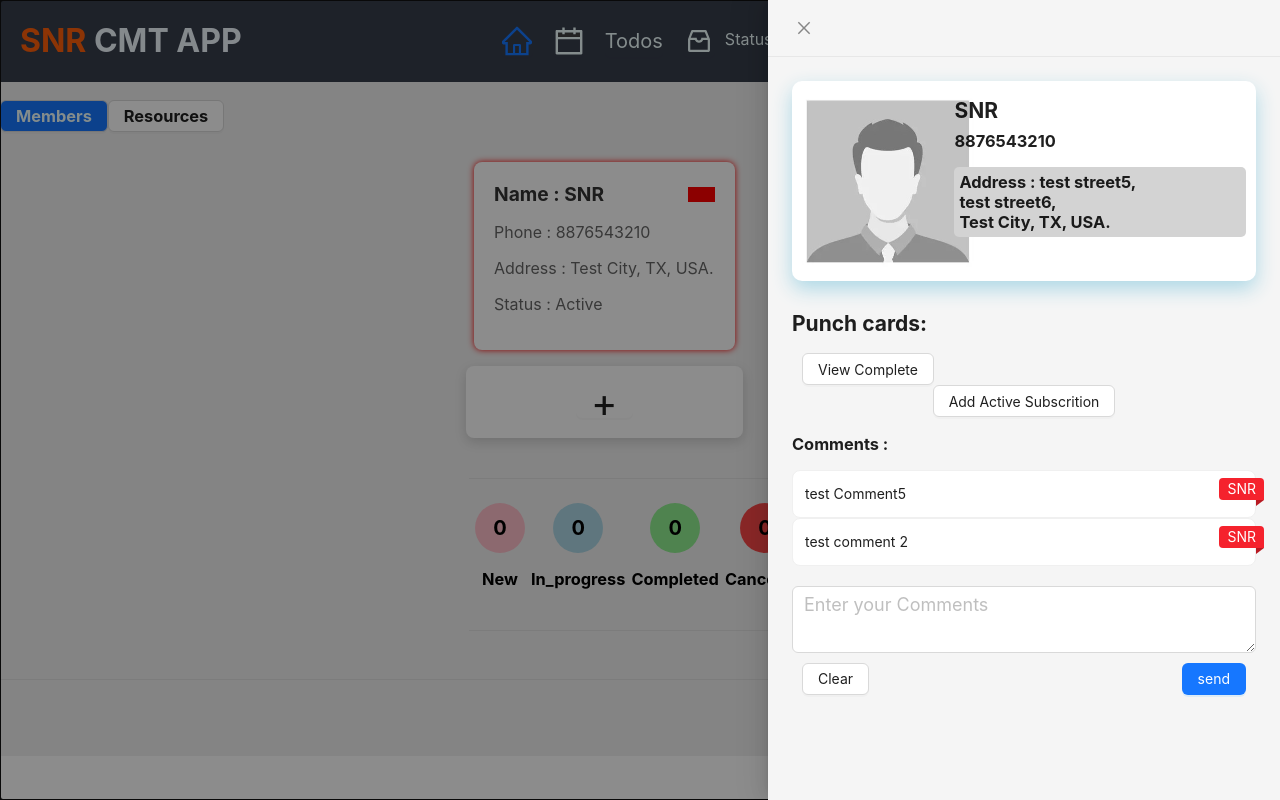
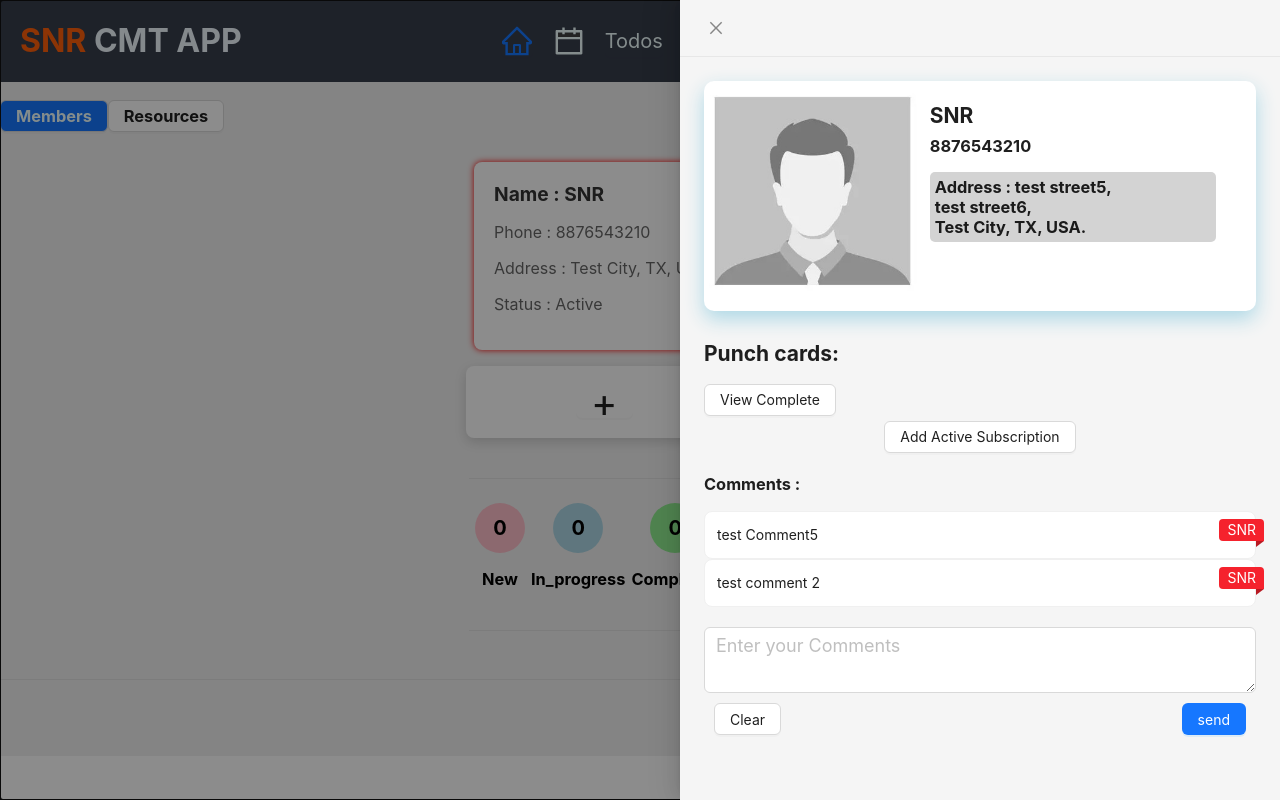
Before and after one commit to snrtrunksoft/snr-css-cmt_app, a React (Create React App) app: page / in a window 1280 px wide. Both pictures are taken after a click on the element 604 px from the left and 256 px from the top of the page. Built offline with nearby package versions, Linux system fonts and the light colour scheme.

Commit message:
adaptive_namecard - the changes for the adaptability of the name card has been made

```diff
--- a/src/NameCard.css
+++ b/src/NameCard.css
@@ -18,9 +18,8 @@
     color: #666;
 }
 
-.personalNameCard{
+.personalNameCard {
     width: 100%;
-    height: 200px;
     background-color: white;
     border-radius: 10px;
     margin-bottom: 30px;
@@ -30,11 +29,12 @@
 .punchCards {
     border-radius: 10px;
     display: grid;
-    grid-template-columns: repeat(5, 1fr);
-    gap: 20px;
+    gap: 10px;
     padding: 20px;
+    width: 100%;
+    grid-template-columns: repeat(4, 1fr);
 }
-.individualCards{
+.individualCards {
     background-color: #f4f4f4;
     padding: 20px;
     text-align: left;
@@ -48,18 +48,21 @@
     margin: 0px 10px;
     box-shadow: 2px 2px 10px rgba(0, 0, 0, 0.1);
 }
+
 .flipped {
-    width: 300px;
     background-color: #f4f4f4;
     display: flex;
+    width: max-content;
+    max-width: 300px;
     flex-direction: column;
     padding: 10px;
+    padding-right: 100px;
     border-radius: 5px;
     transform: rotateY(360deg);
-    margin-left: 70px;
 }
-.punch-card{
-    margin: 10px;
+
+.punch-card {
+    margin: 10px 0px;
     border-radius: 5px;
     width: fit-content;
     min-width: 95%;
--- a/src/NameCard.js
+++ b/src/NameCard.js
@@ -1,6 +1,6 @@
 import React, { useState } from "react";
 import "./NameCard.css";
-import { Badge, Button, Card, Checkbox, Col, Drawer, Row, Space } from "antd";
+import { Badge, Button, Card, Checkbox, Col, Drawer,Grid, Row, Space } from "antd";
 import maleAvatar from "./assets/male_avatar.jpg";
 import femaleAvatar from "./assets/female_avatar.jpg";
 import TextArea from "antd/es/input/TextArea";
@@ -23,6 +23,16 @@ const NameCard = ({
     const [ nameCardDrawer, setNameCardDrawer ] = useState(false);
     const [ punchCardsState, setPunchCardsState ] = useState("Complete");
     const [ flipped, setFlipped ] = useState(false);
+    const { useBreakpoint } = Grid;
+    const screens = useBreakpoint();
+
+    const getDrawerWidth = () => {
+        if (screens.xl) return 600;
+        if (screens.lg) return 550;
+        if (screens.md) return 500;
+        if (screens.sm) return 300;
+        return '100%';
+    };
 
     const toggleFlip = () => {
         setFlipped((prev) => !prev);
@@ -191,19 +201,25 @@ const NameCard = ({
                 style={{backgroundColor:'whitesmoke'}}
                 title={null}
                 // closable={false}
-                width="40%"
+                width= {getDrawerWidth()}
                 onClose={()=>{setNameCardDrawer(false);setNewComment("")}}
                 >
                 <div className="nameDrawer">
-                    <div className="personalNameCard">
-                        <Row >
-                            <Col style={{width:'35%',padding:'10px'}}>
-                                <img src={maleAvatar} height={180} style={{borderRadius:"10px"}}/>
+                    <Row className="personalNameCard">
+                        <Col style={{padding:'5px',width:'40%'}}>
+                            <img src={maleAvatar} style={{width:'100%',height:'95%'}}/>
                         </Col>
-                            <Col style={{width:'65%'}}>
+                        <Col style={{margin:'5px',width:'50%'}}>
                             <h2> {customerName} </h2>
                             <h3 style={{marginTop:'-10px'}}>{ phoneNumber }</h3>
-                                <h3 style={{marginRight:"10px",borderRadius:'5px',backgroundColor:'lightgrey',padding:'5px'}}> Address : { addressKeys.map((item,index) =>
+                            <h3 style={{
+                                    borderRadius:'5px',
+                                    backgroundColor:'lightgrey',
+                                    padding:'5px',width:'100%',
+                                    overflow: 'hidden',
+                                    textOverflow: 'ellipsis',
+                                    whiteSpace:'nowrap'}}>
+                                    Address : { addressKeys.map((item,index) =>
                                         <span key={index}>
                                             {address[0][item]}{ item !== "country" ? ", " : "." }
                                             {(item === "city") || (item === "state") ? "" : (<br/>) }
@@ -211,46 +227,75 @@ const NameCard = ({
                             </h3>
                         </Col>
                     </Row>
-                    </div>
                     <h2>Punch cards:</h2>
                     {punchCards ? <div className="" >
-                        <Row style={{marginLeft:'10px'}}>
+                        <Row>
                             <Button onClick={() => {setFlipped(false);setPunchCardsState((prev) => prev === "Complete" ? "Active": "Complete")}}>View {punchCardsState}</Button> &nbsp;
                         </Row>
                         {punchCards.filter((card) => card.status !== punchCardsState)
                         .map((card) => (
                             <div>
-                                <div key={card.id} className="punch-card" style={{backgroundColor:`${color}`}}>
-                                    <Col className="punchCards">
-                                        {flipped ? <Row className={`${flipped ? "flipped" : ""}`}>
+                                <Row key={card.id} className="punch-card" style={{ backgroundColor: `${color}` }} gutter={[16, 16]}>
+                                <Col
+                                    className="punchCards"
+                                    xs={24}
+                                    sm={20}
+                                    md={24}
+                                    lg={20}
+                                    xl={20}
+                                >
+                                    {flipped ? (
+                                    <Row className="flipped">
                                         <span>name: {customerName}</span>
                                         <span>purchased: {card.purchasedDate}</span>
                                         <span>completed: {card.completedDate}</span>
                                         <span>totalNumberOfService: {card.totalNumberOfServices}</span>
                                         <span>noOfServicesLeft: {card.noOfServicesLeft}</span>
                                         <span>noOfServicesCompleted: {card.noOfServicesCompleted}</span>
-                                                </Row>  : Array.from({ length: Number(card.noOfServicesCompleted) }, (_, index) =>
+                                    </Row>
+                                    ) : (
+                                    Array.from({ length: Number(card.noOfServicesCompleted) }, (_, index) => (
                                         <div key={index} className="individualCards">
-                                                <Checkbox checked></Checkbox>
+                                        <Checkbox checked />
                                         </div>
+                                    ))
                                     )}
                                     {Array.from({ length: Number(card.noOfServicesLeft) }, (_, index) => index)
                                     .reverse()
                                     .map((index) => (
-                                            <div key={index} hidden={flipped} className={`${flipped ? "" : "individualCards"}`}>
-                                                <Checkbox onChange={(e)=>handleCheckboxChange(e,card)} width={50}></Checkbox>
+                                        <div
+                                        key={index}
+                                        hidden={flipped}
+                                        className={!flipped ? "individualCards" : ""}
+                                        >
+                                        <Checkbox onChange={(e) => handleCheckboxChange(e, card)} />
                                         </div>
                                     ))}
                                 </Col>
-                                    <Col style={{display:'flex',alignItems:'center',justifyContent:'center'}}>
-                                        <Button onClick={() => toggleFlip()} icon={<SwapOutlined/>}>Flip</Button> &nbsp;
+
+                                <Col
+                                    xs={24}
+                                    sm={4}
+                                    md={24}
+                                    lg={2}
+                                    xl={2}
+                                    style={{
+                                    display: "flex",
+                                    alignItems: "center",
+                                    justifyContent: "center",
+                                    }}
+                                >
+                                    <Button onClick={() => toggleFlip()} icon={<SwapOutlined />}>
+                                    Flip
+                                    </Button>
                                 </Col>
-                            </div>
+                                </Row>
+
                                 {checkedCount?<Row style={{display:'flex',alignItems:'center',justifyContent:'center'}}><Button type="primary" onClick={()=>handleSave(card)}>Save</Button></Row>:""}
                             </div>
                             ))}
                             <span>{filterActiveSubscription.length === 0 ?
-                            <center><Button onClick={() => addNewSubscription()}>Add Active Subscrition</Button></center> : ""}</span>
+                            <center><Button style={{margin:'5px'}} onClick={() => addNewSubscription()}>Add Active Subscription</Button></center> : ""}</span>
                     </div> : <center><h3 style={{color:'red'}}>No punch cards Available</h3></center>}
                     <h3>Comments :</h3>
                     <Row style={{display:'flex',flexDirection:'column',marginBottom:'20px'}}>
```
Lines whose indentation alone changed are shown as unchanged.
